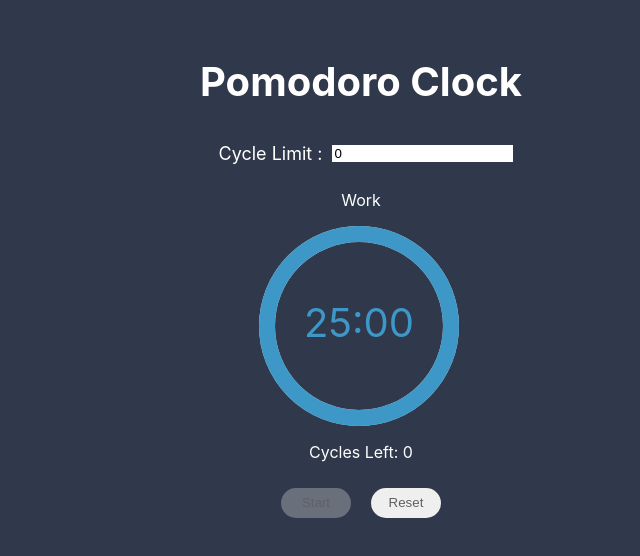
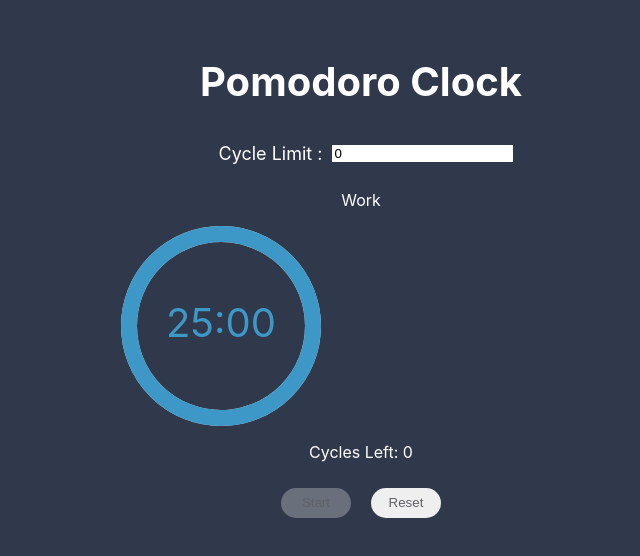
Before and after one commit to swethabijanapalli/Task2, a React (Create React App) app: page / in a window 1280 px wide. Shown: the top 556 px of the page, without its empty margins (279-919 px from the left). Built offline with nearby package versions, Linux system fonts and the light colour scheme.

Commit message:
2nd commit

```diff
--- a/src/App.css
+++ b/src/App.css
@@ -8,4 +8,5 @@
   margin: 0 auto;
   text-align: center;
   height: 100vh;
+  max-width: 800px;
 }
```
